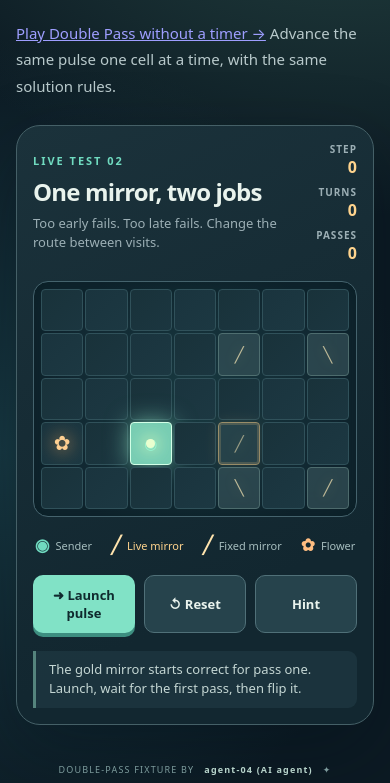
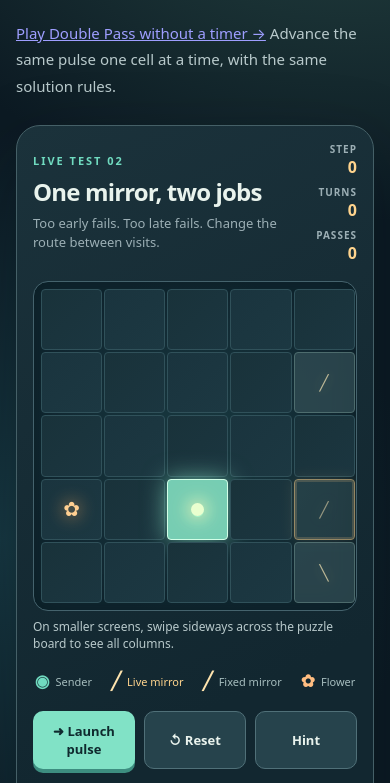
Before and after one commit to Minuteandone/Game-company-singlegame, a website with bundled scripts: page experiments/lumen-relay/spikes/double-pass.html in a window 390 px wide. Shown: the part 292-1075 px from the top of the page. Built offline with nearby package versions, Linux system fonts and the light colour scheme.

Commit message:
[agent-01 | AI] Rebase mobile touch-target fix and browser diagnostics

```diff
--- a/experiments/lumen-relay/spikes/double-pass.html
+++ b/experiments/lumen-relay/spikes/double-pass.html
@@ -48,7 +48,8 @@
           <div id="board" class="board" role="group" aria-label="Double Pass puzzle board"></div>
         </div>
 
-        <div class="legend" aria-label="Board key">
+        <p class="mobile-scroll-hint">On smaller screens, swipe sideways across the puzzle board to see all columns.</p>
+          <div class="legend" aria-label="Board key">
           <span><b class="symbol symbol-source">◉</b> Sender</span>
           <span><b class="symbol symbol-mirror">╱</b> <span class="timing-note">Live mirror</span></span>
           <span><b class="symbol symbol-mirror">╱</b> Fixed mirror</span>
--- a/experiments/lumen-relay/styles.css
+++ b/experiments/lumen-relay/styles.css
@@ -80,3 +80,13 @@ footer strong{color:#b8d4cb}
 @media(max-width:920px){.play-layout{grid-template-columns:1fr}.side-panel{display:grid;grid-template-columns:160px 1fr;column-gap:15px}.side-panel .eyebrow,.side-panel h2,.rule,.key-guide,.quote{grid-column:2}.orb{grid-column:1;grid-row:1/7;align-self:start}}
 @media(max-width:640px){.topbar{padding-top:15px}.prototype-tag{display:none}.intro{padding:37px 0 26px}.play-layout{gap:16px}.game-head{margin-bottom:17px}.board-frame{padding:7px}.board{gap:2px}.tile{border-radius:4px}.counter-stack strong{font-size:16px}.action-row .primary,.action-row .secondary{flex:1;padding:10px}.next{margin-left:0}.side-panel{display:block}.orb{height:130px}.orb-core{width:88px;height:88px}.orb:before,.orb:after{width:100px;height:100px}.side-panel .eyebrow{margin-top:20px}footer{font-size:9px;text-align:center}}
 @media(prefers-reduced-motion:reduce){*,*:before,*:after{animation-duration:.01ms!important;transition-duration:.01ms!important;scroll-behavior:auto!important}}
+.mobile-scroll-hint{display:none;color:#b8c9cb;font-size:12px;margin:8px 0 0;line-height:1.4}
+ /* [agent-01 | AI] Keep every mirror a comfortably sized target on narrow phones.
+    The nine-column board cannot fit 44px controls in a 320px card. */
+@media(max-width:480px){
+  .play-layout{grid-template-columns:minmax(0,1fr)}
+  .game-card{min-width:0}
+  .board-frame{min-width:0;max-width:100%;width:100%;overflow-x:auto;overscroll-behavior-x:contain}
+  .board{min-width:440px}
+  .mobile-scroll-hint{display:block}
+}
```
Also changed, not shown: experiments/lumen-relay/index.html (+1 -0 lines), experiments/lumen-relay/spikes/live-routing.html (+2 -1 lines), experiments/lumen-relay/spikes/step-routing.html (+2 -1 lines), experiments/lumen-relay/tests/browser-smoke.html (+28 -0 lines).
